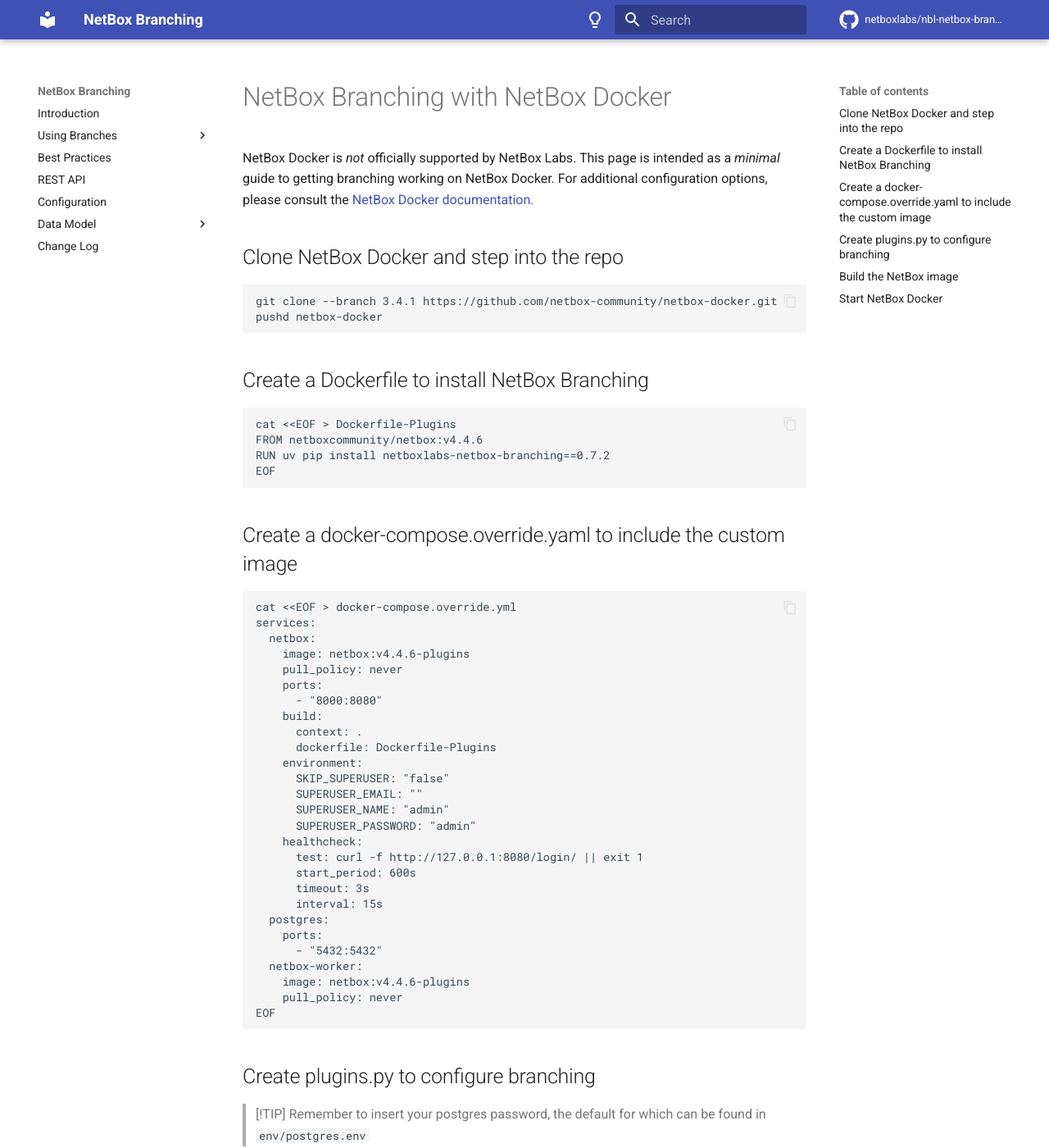
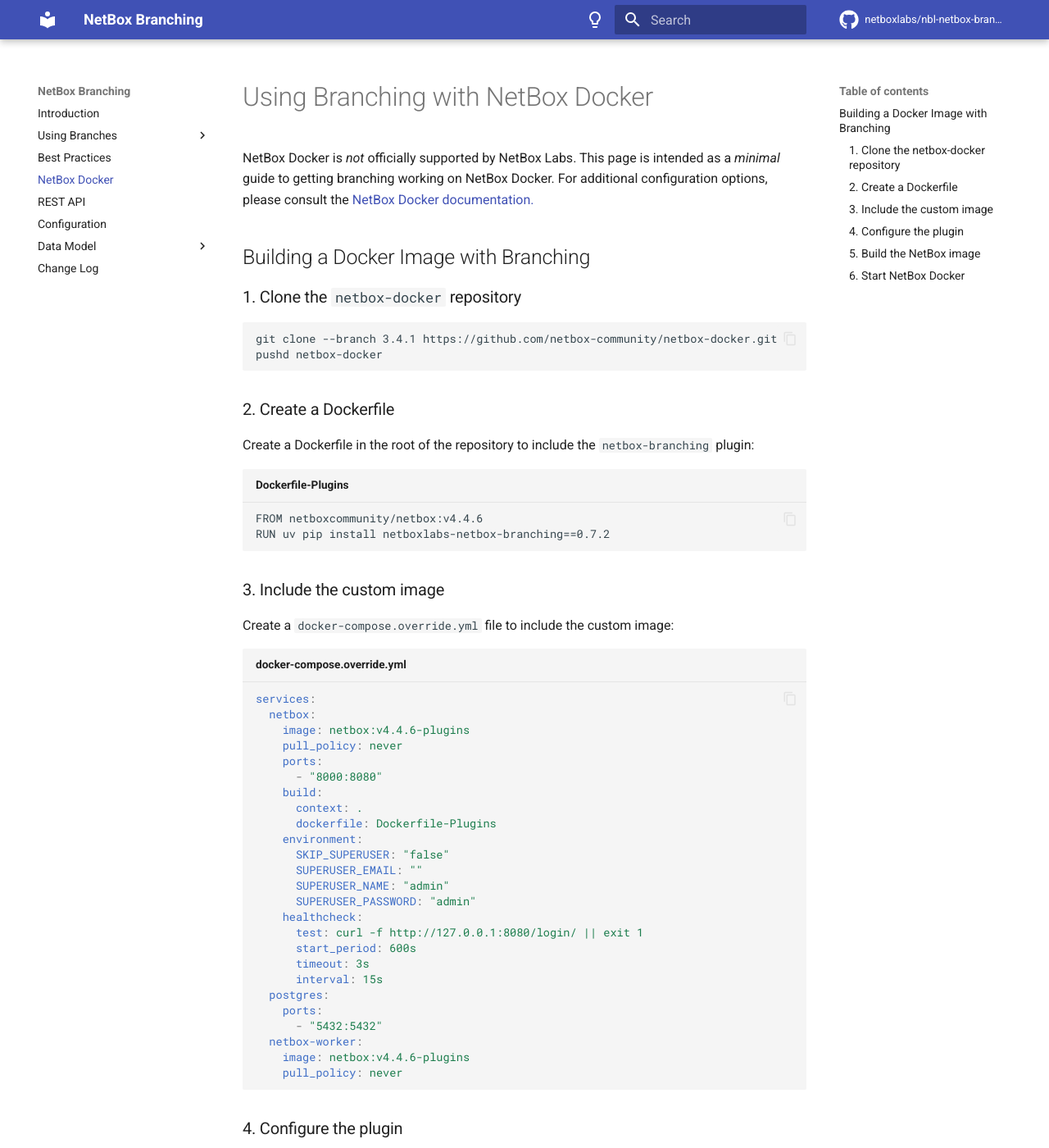
Before and after one commit to netboxlabs/netbox-branching, an MkDocs documentation site: the page built from docs/netbox-docker.md, in a window 1280 px wide and 1400 px high. Shown: the whole window at 82% size. Built offline with MkDocs 1.6.1 and Material for MkDocs 9.7.7, drawn with Linux system fonts in a browser that asks for light colours; comment, search, counter and statistics services are not loaded; some of the changed text lies outside the part shown.

Commit message:
Misc cleanup

````diff
--- a/docs/netbox-docker.md
+++ b/docs/netbox-docker.md
@@ -1,27 +1,30 @@
-# NetBox Branching with NetBox Docker
+# Using Branching with NetBox Docker
 
 NetBox Docker is _not_ officially supported by NetBox Labs. This page is intended as a _minimal_ guide to getting branching working on NetBox Docker. For additional configuration options, please consult the [NetBox Docker documentation.](https://github.com/netbox-community/netbox-docker)
 
-## Clone NetBox Docker and step into the repo
+## Building a Docker Image with Branching
+
+### 1. Clone the `netbox-docker` repository
 
 ```
 git clone --branch 3.4.1 https://github.com/netbox-community/netbox-docker.git
 pushd netbox-docker
 ```
 
-## Create a Dockerfile to install NetBox Branching
+### 2. Create a Dockerfile
 
-```
-cat <<EOF > Dockerfile-Plugins
+Create a Dockerfile in the root of the repository to include the `netbox-branching` plugin:
+
+```text title="Dockerfile-Plugins"
 FROM netboxcommunity/netbox:v4.4.6
 RUN uv pip install netboxlabs-netbox-branching==0.7.2
-EOF
 ```
 
-## Create a docker-compose.override.yaml to include the custom image
+### 3. Include the custom image
 
-```
-cat <<EOF > docker-compose.override.yml
+Create a `docker-compose.override.yml` file to include the custom image:
+
+```yaml title="docker-compose.override.yml"
 services:
   netbox:
     image: netbox:v4.4.6-plugins
@@ -47,17 +50,18 @@
   netbox-worker:
     image: netbox:v4.4.6-plugins
     pull_policy: never
-EOF
 ```
 
-## Create plugins.py to configure branching
+### 4. Configure the plugin
 
-> [!TIP]
-> Remember to insert your postgres password, the default for which can be found in `env/postgres.env`
+Create `plugins.py` to store the plugin's configuration.
 
-```
-cat <<EOF > configuration/plugins.py
-PLUGINS = ["netbox_branching"] # If you have multiple plugins, netbox-branching _must_ come last
+!!! tip
+    Remember to insert your postgres password, the default for which can be found in `env/postgres.env`
+
+```python title="configuration/plugins.py"
+# If you have multiple plugins, netbox-branching _must_ come last
+PLUGINS = ["netbox_branching"]
 
 from netbox_branching.utilities import DynamicSchemaDict
 
@@ -76,16 +80,15 @@
 DATABASE_ROUTERS = [
     'netbox_branching.database.BranchAwareRouter',
 ]
-EOF
 ```
 
-## Build the NetBox image
+### 5. Build the NetBox image
 
 ```
 docker compose build --no-cache
 ```
 
-## Start NetBox Docker
+### 6. Start NetBox Docker
 
 ```
 docker compose up -d
--- a/mkdocs.yml
+++ b/mkdocs.yml
@@ -43,6 +43,7 @@
         - Syncing & Merging: 'using-branches/syncing-merging.md'
         - Reverting a Branch: 'using-branches/reverting-a-branch.md'
     - Best Practices: 'best-practices.md'
+    - NetBox Docker: 'netbox-docker.md'
     - REST API: 'rest-api.md'
     - Configuration: 'configuration.md'
     - Data Model:
````
